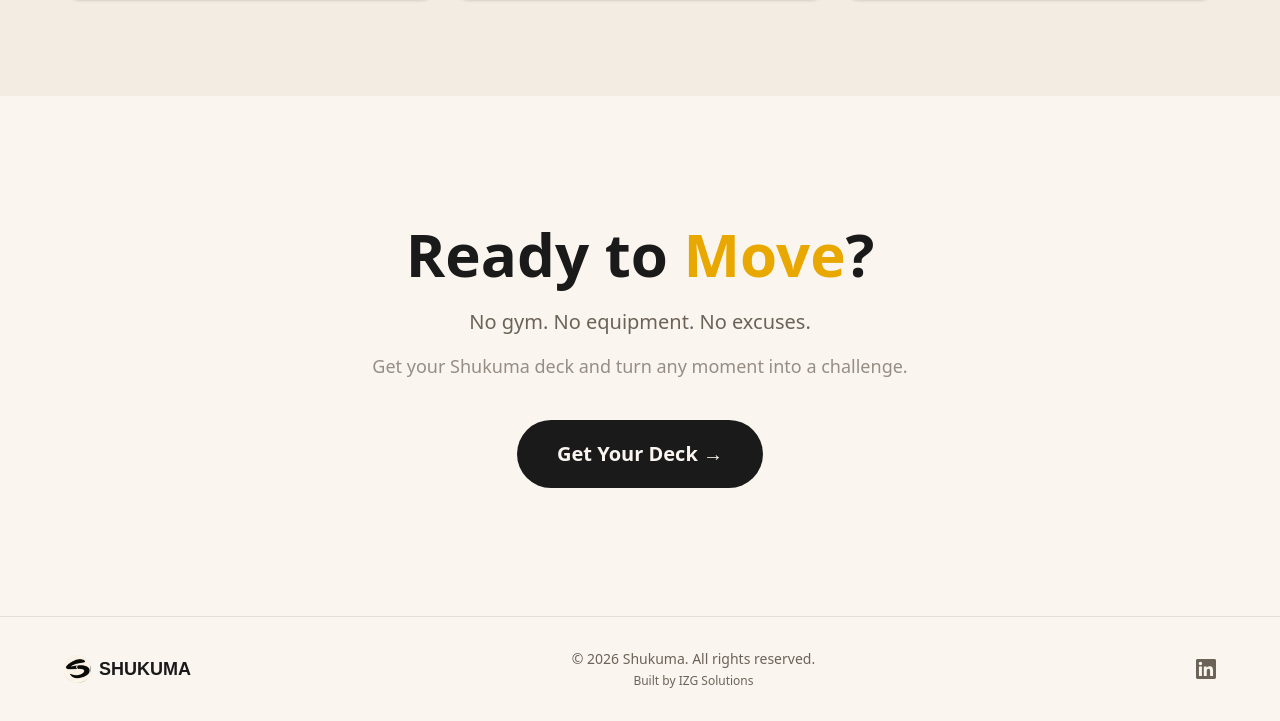
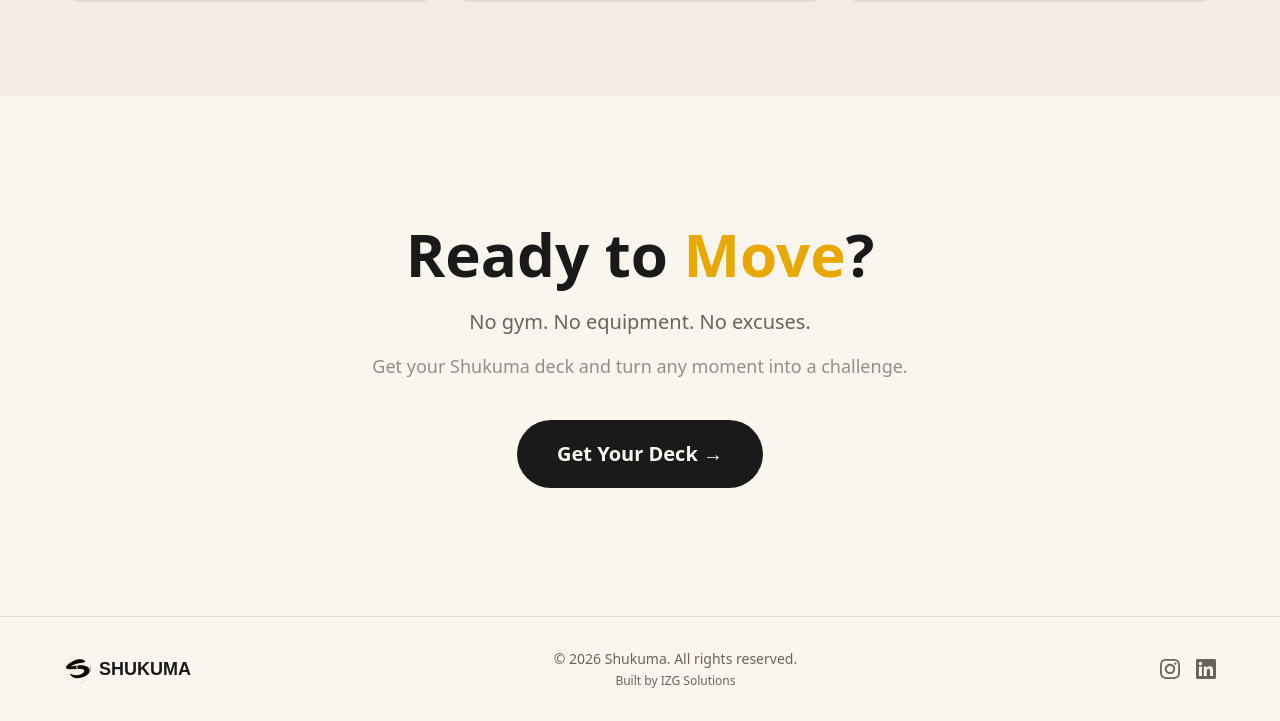
Before and after one commit to makungut619/shukuma, a website built with Vite: page index.html in a window 1280 px wide. Shown: the part 5072-5793 px from the top of the page. Built offline with nearby package versions, Linux system fonts and the light colour scheme; no server answers; a web font is replaced by a local one.

Commit message:
Add Instagram icon linked to Shukuma IG

```diff
--- a/index.html
+++ b/index.html
@@ -336,6 +336,9 @@
         <a href="https://www.izgsolutions.co.za/?utm_source=other&utm_medium=referral&utm_campaign=website_redirect_other_referral" target="_blank" rel="noopener" class="text-shukuma-muted text-xs hover:text-shukuma-gold transition-colors">Built by IZG Solutions</a>
       </div>
       <div class="flex gap-4">
+        <a href="https://www.instagram.com/shukuma__?igsh=MXMybWpiN2lnbzdkNw==" target="_blank" rel="noopener" class="text-shukuma-muted hover:text-shukuma-gold transition-colors" aria-label="Instagram">
+          <svg class="w-5 h-5" fill="currentColor" viewBox="0 0 24 24"><path d="M12 2.163c3.204 0 3.584.012 4.85.07 3.252.148 4.771 1.691 4.919 4.919.058 1.265.069 1.645.069 4.849 0 3.205-.012 3.584-.069 4.849-.149 3.225-1.664 4.771-4.919 4.919-1.266.058-1.644.07-4.85.07-3.204 0-3.584-.012-4.849-.07-3.26-.149-4.771-1.699-4.919-4.92-.058-1.265-.07-1.644-.07-4.849 0-3.204.013-3.583.07-4.849.149-3.227 1.664-4.771 4.919-4.919 1.266-.057 1.645-.069 4.849-.069zm0-2.163c-3.259 0-3.667.014-4.947.072-4.358.2-6.78 2.618-6.98 6.98-.059 1.281-.073 1.689-.073 4.948 0 3.259.014 3.668.072 4.948.2 4.358 2.618 6.78 6.98 6.98 1.281.058 1.689.072 4.948.072 3.259 0 3.668-.014 4.948-.072 4.354-.2 6.782-2.618 6.979-6.98.059-1.28.073-1.689.073-4.948 0-3.259-.014-3.667-.072-4.947-.196-4.354-2.617-6.78-6.979-6.98-1.281-.059-1.69-.073-4.949-.073zm0 5.838c-3.403 0-6.162 2.759-6.162 6.162s2.759 6.163 6.162 6.163 6.162-2.759 6.162-6.163c0-3.403-2.759-6.162-6.162-6.162zm0 10.162c-2.209 0-4-1.79-4-4 0-2.209 1.791-4 4-4s4 1.791 4 4c0 2.21-1.791 4-4 4zm6.406-11.845c-.796 0-1.441.645-1.441 1.44s.645 1.44 1.441 1.44c.795 0 1.439-.645 1.439-1.44s-.644-1.44-1.439-1.44z"/></svg>
+        </a>
         <a href="https://www.linkedin.com/in/yanga-ngcayisa-b13826165" target="_blank" rel="noopener" class="text-shukuma-muted hover:text-shukuma-gold transition-colors" aria-label="LinkedIn">
           <svg class="w-5 h-5" fill="currentColor" viewBox="0 0 24 24"><path d="M20.447 20.452h-3.554v-5.569c0-1.328-.027-3.037-1.852-3.037-1.853 0-2.136 1.445-2.136 2.939v5.667H9.351V9h3.414v1.561h.046c.477-.9 1.637-1.85 3.37-1.85 3.601 0 4.267 2.37 4.267 5.455v6.286zM5.337 7.433c-1.144 0-2.063-.926-2.063-2.065 0-1.138.92-2.063 2.063-2.063 1.14 0 2.064.925 2.064 2.063 0 1.139-.925 2.065-2.064 2.065zm1.782 13.019H3.555V9h3.564v11.452zM22.225 0H1.771C.792 0 0 .774 0 1.729v20.542C0 23.227.792 24 1.771 24h20.451C23.2 24 24 23.227 24 22.271V1.729C24 .774 23.2 0 22.222 0h.003z"/></svg>
         </a>
```
